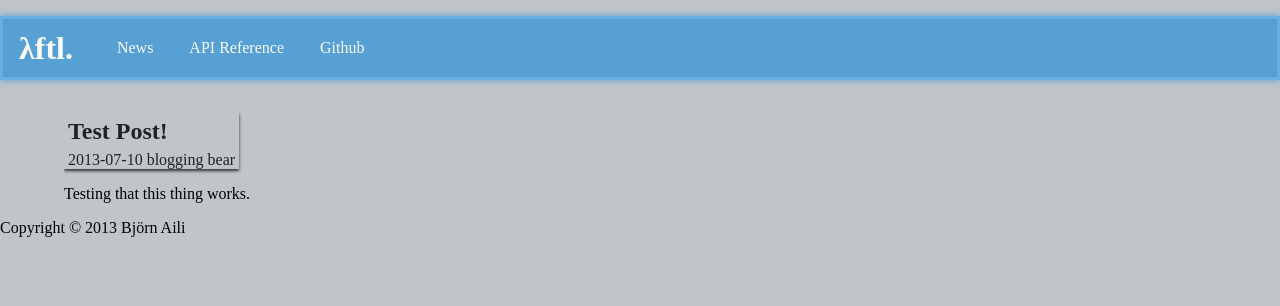
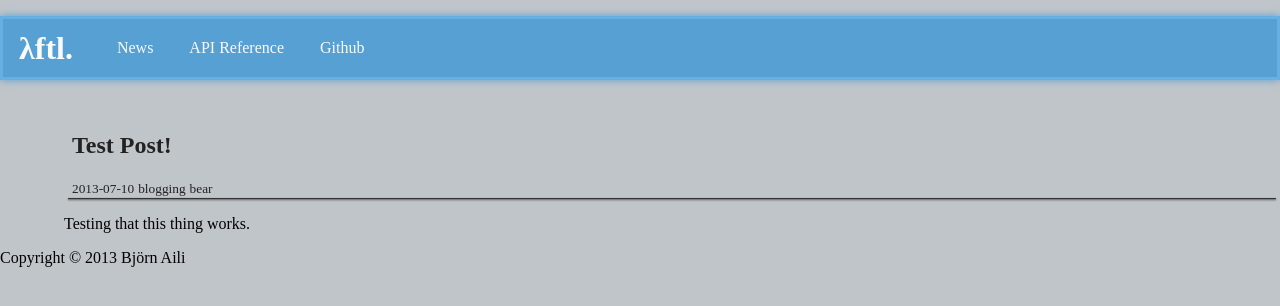
Before and after one commit to beark/ftl, a Jekyll site: the page built from index.html, in a window 1280 px wide. Shown: the top 306 px of the page. Built offline with Jekyll 4.4.1, drawn with Linux system fonts in a browser that asks for light colours; Markdown is read by kramdown in place of the engine named in the settings.

Commit message:
Misc fixes.

```diff
--- a/index.html
+++ b/index.html
@@ -5,10 +5,13 @@
 {% for post in site.posts limit: 7 %}
 <article>
 	<header>
-		<h2><a href="{{site.baseurl}}{{post.url}}">{{ post.title }}</a></h2>
-		<time datetime="{{post.date|date: "%F"}}">{{ post.date|date: "%Y-%m-%d"}}</time>
-		<span class="category">{{post.categories | category_links}}</span>
-		<span class="author"> {% if post.author %}{{post.author}}{% else %}{{site.author}}{% endif%}</span>
+		<div class="info-container">
+			<h2><a href="{{site.baseurl}}{{post.url}}">{{ post.title }}</a></h2>
+			<time class="info" datetime="{{post.date|date: "%F"}}">{{ post.date|date: "%Y-%m-%d"}}</time>
+			<span class="category info">{{post.categories | category_links}}</span>
+			<span class="author info"> {% if post.author %}{{post.author}}{% else %}{{site.author}}{% endif%}</span>
+		</div>
+		<hr></hr>
 	</header>
 	<div class="entry">{{post.excerpt}}</div>
 </article>
--- a/style.css
+++ b/style.css
@@ -54,22 +54,17 @@
 	margin-left: 5%;
 }
 
-main > article > header {
-	box-shadow: 0 2px 3px #333;
-	display: inline-block;
+article > header {
+	color: #222;
+	padding: 0 0.25em;
 }
 
-main > article > hr {
+article > header > hr {
 	background-color: #333;
 	border: none;
 	box-shadow: 0 1px 2px #333;
 	height: 1px;
 	margin-top: 0.1em;
-}
-
-article > header {
-	color: #222;
-	padding: 0 0.25em;
 }
 
 article > header > h2 {
```
